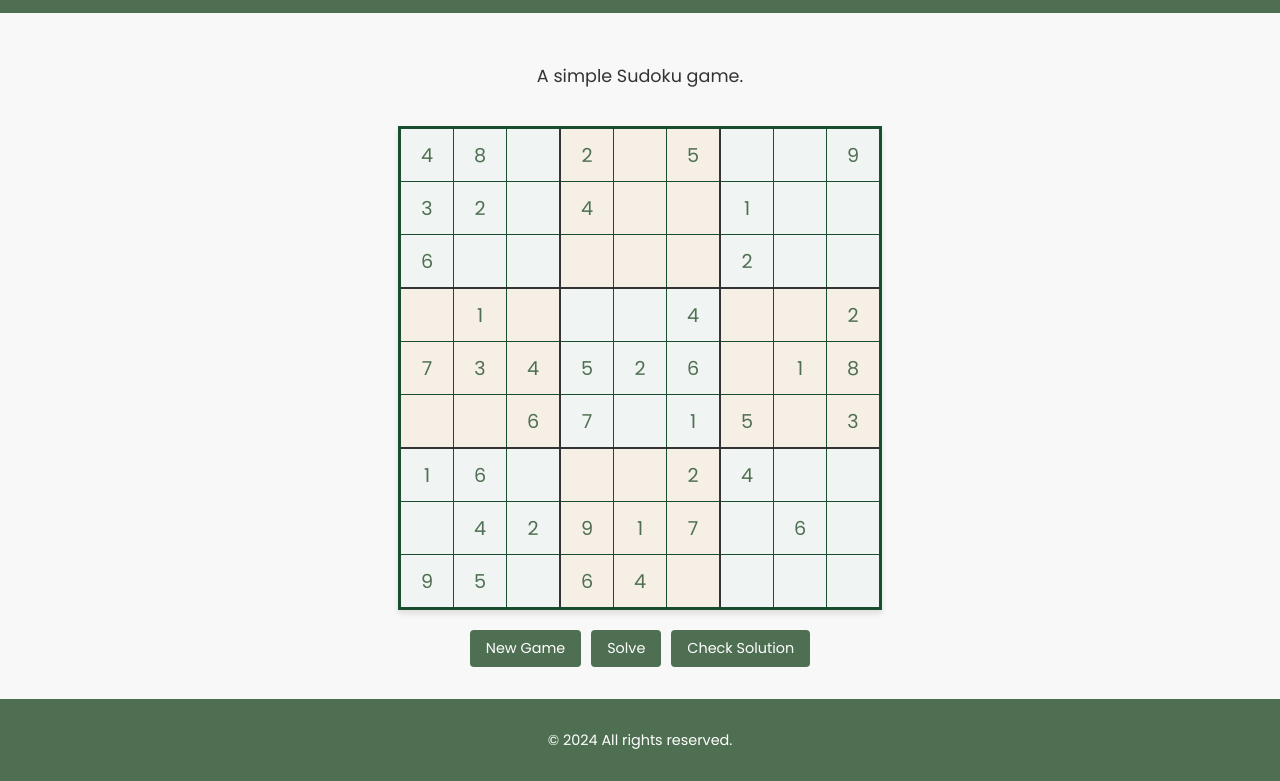
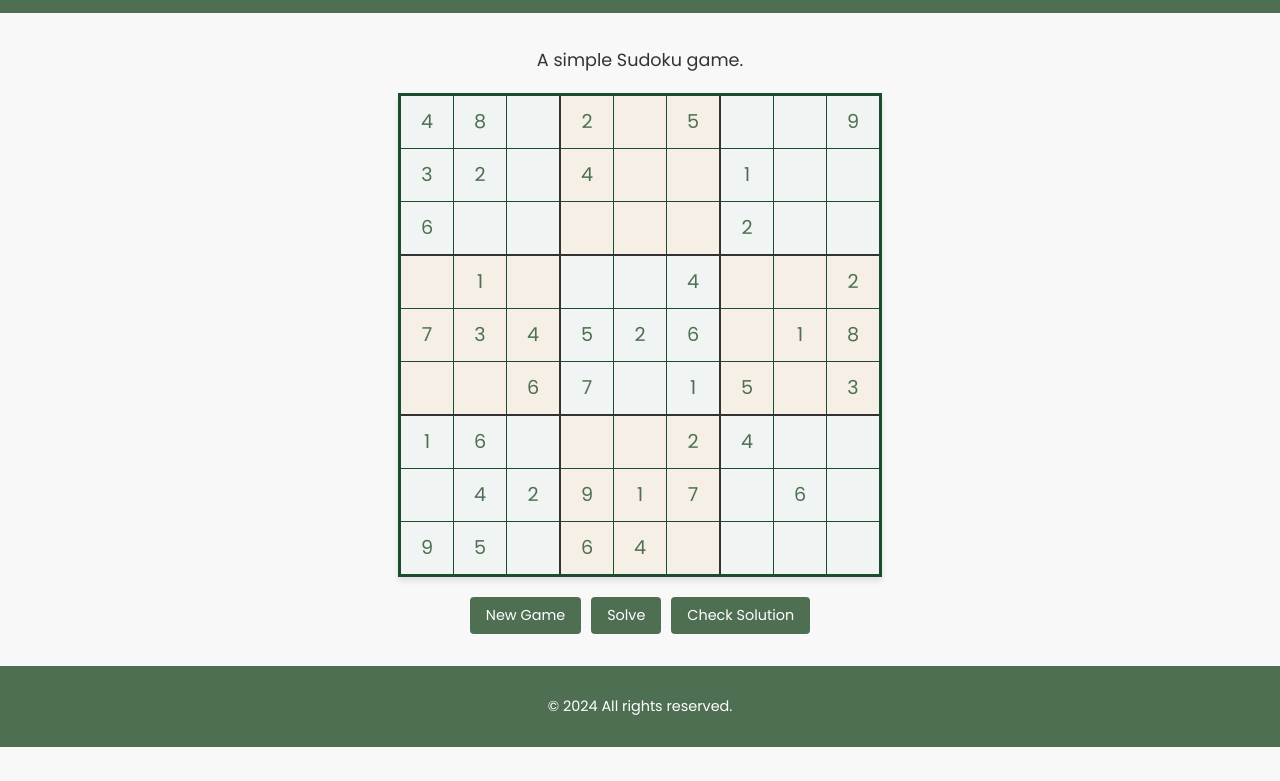
Before and after one commit to sajrob/sudoku, a plain HTML site: page index.html in a window 1280 px wide. Shown: the part 67-848 px from the top of the page. After the commit the page ends 814 px from the top, so only its background shows below. Drawn offline with Linux system fonts and the light colour scheme.

Commit message:
Add files via upload

```diff
--- a/styles.css
+++ b/styles.css
@@ -57,7 +57,9 @@ nav ul li a:hover {
 /* Main Content Styles */
 main {
     flex: 1;
-    padding: 2rem 0.5rem;
+    padding-top: 0px;
+    padding-bottom: 15px;
+    padding: 1rem;
     display: flex;
     flex-direction: column;
     align-items: center;
@@ -66,6 +68,7 @@ main {
 
 main p {
     font-size: 1.1rem;
+    margin-bottom: 0px;
 }
 
 /* Footer Styles */
@@ -163,7 +166,7 @@ footer {
 /* Control Button Styles */
 .controls {
     text-align: center;
-    margin-top: 1rem;
+    margin: 1rem;
     display: flex;
     justify-content: center;
     flex-wrap: wrap;
```
